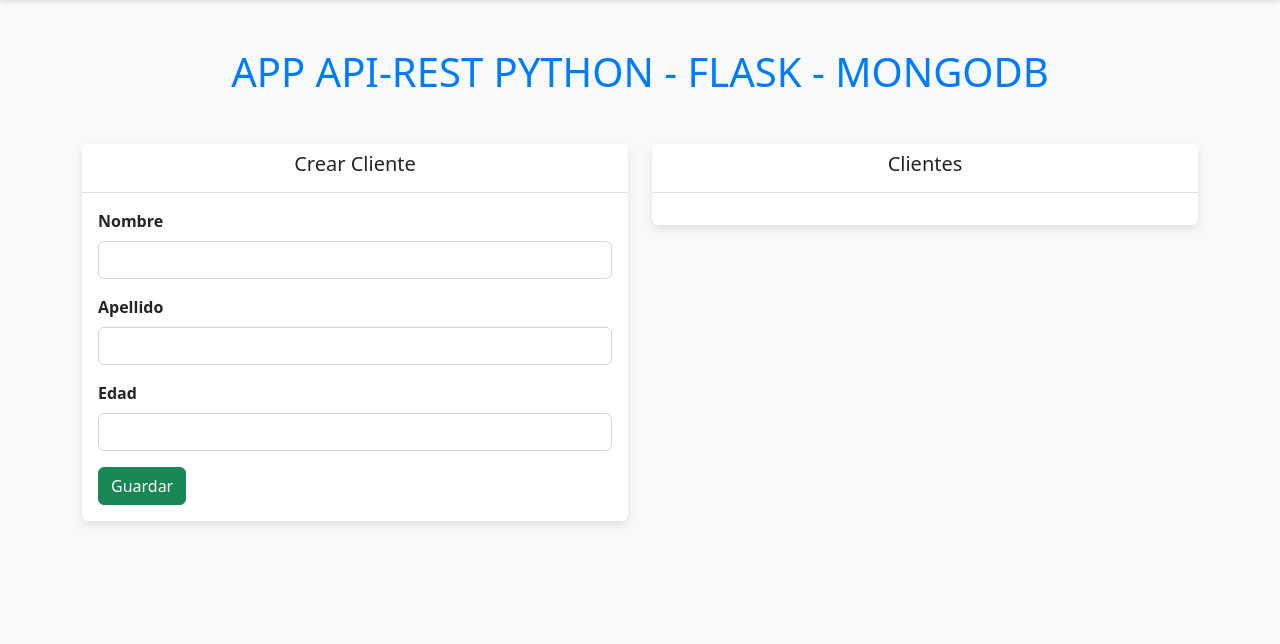
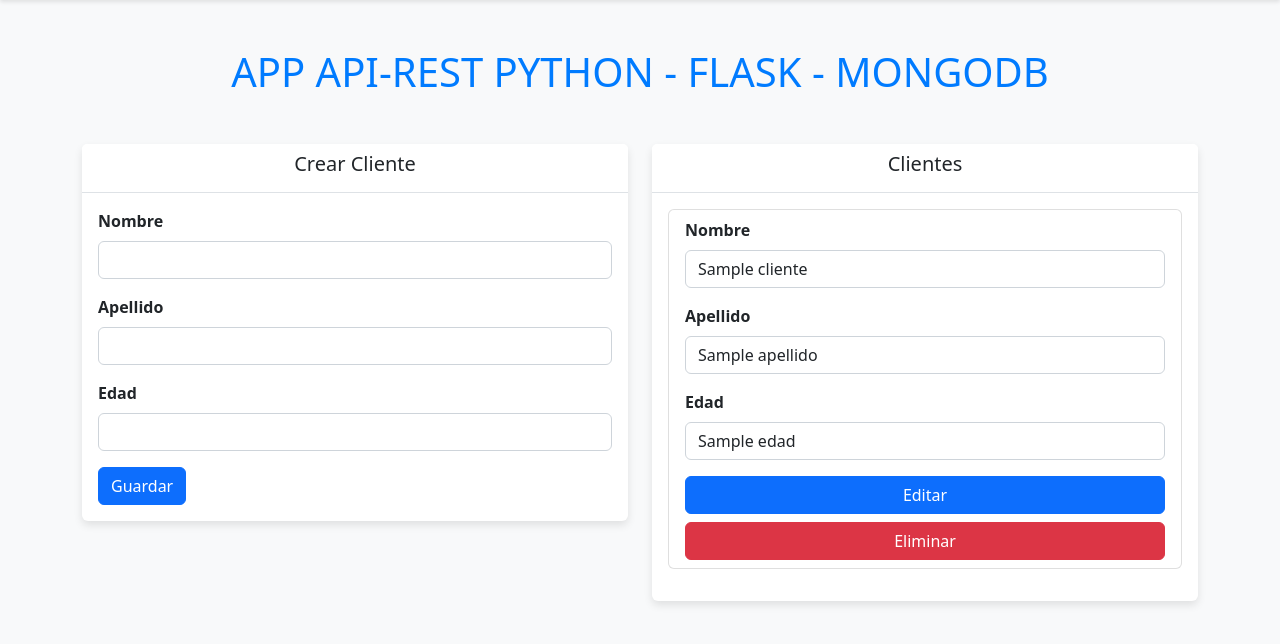
Before and after one commit to JJMater10/Proyecto_Felipe, a Flask app: page / in a window 1280 px wide. Shown: the part 68-712 px from the top of the page. Run offline with Flask 3, Linux system fonts and the light colour scheme; a database or web service that is not in the repository returns one stand-in record (values such as "Sample title").

Commit message:
Update index.html

```diff
--- a/templates/index.html
+++ b/templates/index.html
@@ -65,7 +65,7 @@
                                 <label class="form-label">Edad</label>
                                 <input type="text" class="form-control" name="edad">
                             </div>
-                            <button class="btn btn-success" type="submit">Guardar</button>
+                            <button class="btn btn-primary" type="submit">Guardar</button>
                         </form>
                     </div>
                 </div>
@@ -78,10 +78,7 @@
                     </div>
                     <div class="card-body">
                         <ul class="list-group">
-                            <div class="row row-col-2 row-cols-sm-2 row-cols-md-3 row-cols-lg-3">
-                                {% for product in products %}
-
-                                    <div class="col">
+                            {% for cliente in clientes %}
                                 <li class="list-group-item mb-3">
                                     <form action="/edit/{{cliente.nombre}}" method="POST">
                                         <div class="mb-3">
@@ -90,28 +87,19 @@
                                         </div>
                                         <div class="mb-3">
                                             <label class="form-label">Apellido</label>
-                                                    <input type="text" class="form-control" value="{{cliente.edad}}" name="edad">
+                                            <input type="text" class="form-control" value="{{cliente.apellido}}" name="apellido">
                                         </div>
                                         <div class="mb-3">
                                             <label class="form-label">Edad</label>
-                                                    <input type="text" class="form-control" value="{{cliente.apellido}}" name="apellido">
+                                            <input type="text" class="form-control" value="{{cliente.edad}}" name="edad">
                                         </div>
                                         <div class="d-grid gap-2">
-                                                    <button class="btn btn-warning" type="submit"><svg xmlns="http://www.w3.org/2000/svg" width="16" height="16" fill="currentColor" class="bi bi-pencil-square" viewBox="0 0 16 16">
-                                                        <path d="M15.502 1.94a.5.5 0 0 1 0 .706L14.459 3.69l-2-2L13.502.646a.5.5 0 0 1 .707 0l1.293 1.293zm-1.75 2.456-2-2L4.939 9.21a.5.5 0 0 0-.121.196l-.805 2.414a.25.25 0 0 0 .316.316l2.414-.805a.5.5 0 0 0 .196-.12l6.813-6.814z"/>
-                                                        <path fill-rule="evenodd" d="M1 13.5A1.5 1.5 0 0 0 2.5 15h11a1.5 1.5 0 0 0 1.5-1.5v-6a.5.5 0 0 0-1 0v6a.5.5 0 0 1-.5.5h-11a.5.5 0 0 1-.5-.5v-11a.5.5 0 0 1 .5-.5H9a.5.5 0 0 0 0-1H2.5A1.5 1.5 0 0 0 1 2.5z"/>
-                                                      </svg></button>
-                                                    <a href="{{url_for('delete', cliente_nombre=cliente.nombre)}}" class="btn btn-danger"><svg xmlns="http://www.w3.org/2000/svg" width="16" height="16" fill="currentColor" class="bi bi-x-circle" viewBox="0 0 16 16">
-                                                        <path d="M8 15A7 7 0 1 1 8 1a7 7 0 0 1 0 14m0 1A8 8 0 1 0 8 0a8 8 0 0 0 0 16"/>
-                                                        <path d="M4.646 4.646a.5.5 0 0 1 .708 0L8 7.293l2.646-2.647a.5.5 0 0 1 .708.708L8.707 8l2.647 2.646a.5.5 0 0 1-.708.708L8 8.707l-2.646 2.647a.5.5 0 0 1-.708-.708L7.293 8 4.646 5.354a.5.5 0 0 1 0-.708"/>
-                                                      </svg></a>
+                                            <button class="btn btn-primary" type="submit">Editar</button>
+                                            <a href="{{url_for('delete', cliente_nombre=cliente.nombre)}}" class="btn btn-danger">Eliminar</a>
                                         </div>
                                     </form>
                                 </li>
-                                    </div>
-
                             {% endfor %}
-                            </div>
                         </ul>
                     </div>
                 </div>
```
Lines whose indentation alone changed are shown as unchanged.
